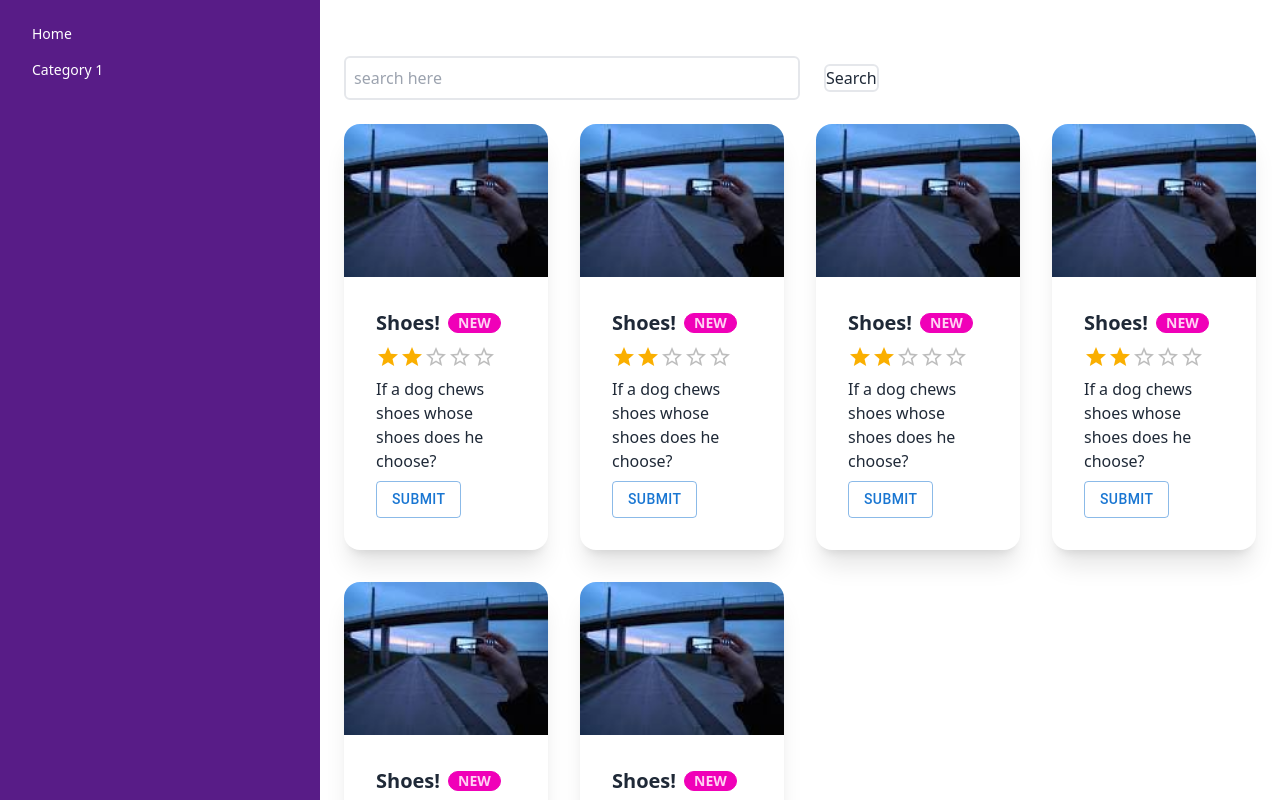
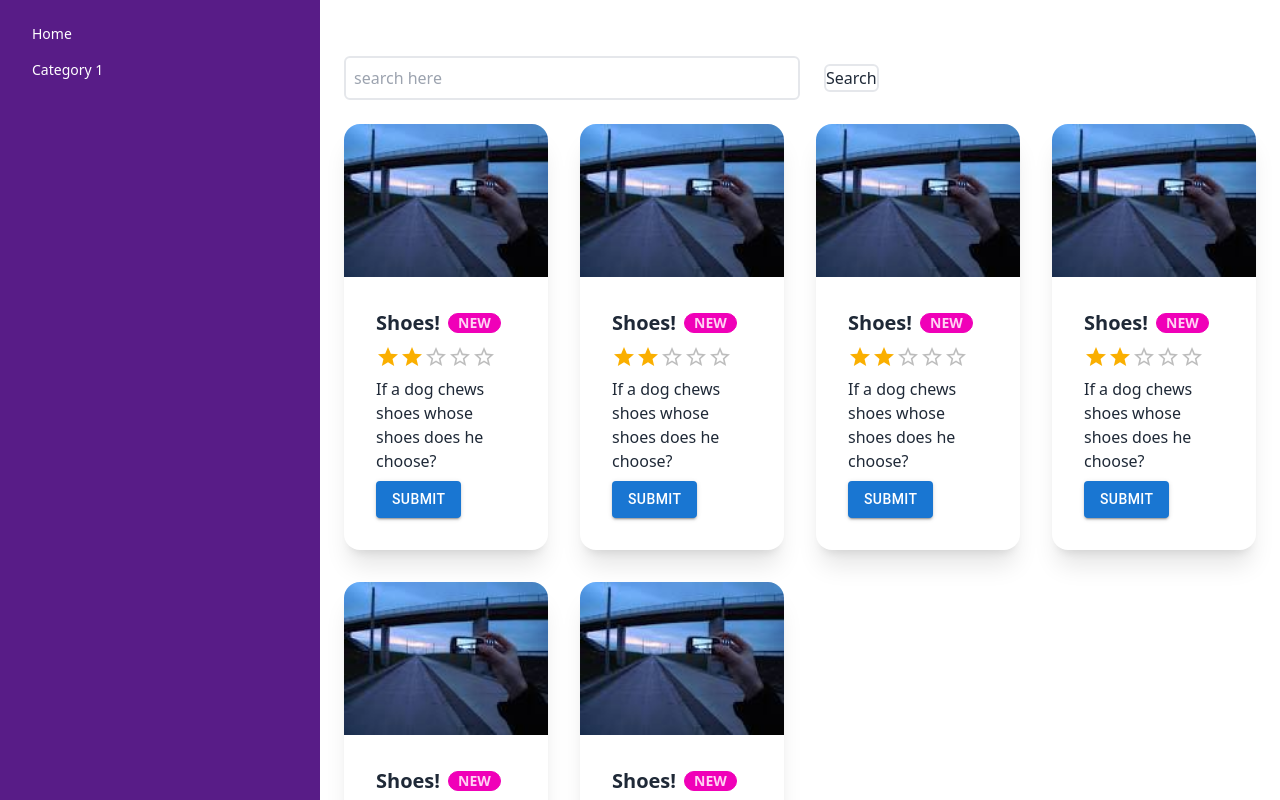
Before and after one commit to Asadullah246/drive, a React (Vite) app: page / in a window 1280 px wide. Shown: the top 800 px of the page. Built offline with nearby package versions, Linux system fonts and the light colour scheme; the HTML template or start-up script is replaced by a standard one.

Commit message:
btn update

```diff
--- a/package.json
+++ b/package.json
@@ -13,6 +13,7 @@
     "@emotion/react": "^11.11.1",
     "@emotion/styled": "^11.11.0",
     "@mui/icons-material": "^5.13.7",
+    "@mui/lab": "^5.0.0-alpha.135",
     "@mui/material": "^5.13.7",
     "localforage": "^1.10.0",
     "match-sorter": "^6.3.1",
--- a/src/components/Card.jsx
+++ b/src/components/Card.jsx
@@ -1,5 +1,5 @@
 import { Rating } from "@mui/material";
-import LoadingButton from '@mui/lab/LoadingButton';
+import LoadingButton from "@mui/lab/LoadingButton";
 import cardImg1 from "../assets/CardImage/download.jpg";
 import { useState } from "react";
 
@@ -31,10 +31,11 @@
                                 <p>If a dog chews shoes whose shoes does he choose?</p>
                                 <div className="card-actions justify-start">
                                     {/* <div className="badge badge-outline">Fashion</div> */}
-                                    <LoadingButton loading variant="outlined">
-                                        Submit
-                                    </LoadingButton>
-
+                                    <div>
+                                        <LoadingButton loading={false} variant="contained">
+                                            Submit
+                                        </LoadingButton>
+                                    </div>
                                     {/* <div className="badge badge-outline">Products</div> */}
                                 </div>
                             </div>
--- a/src/pages/home/ProductDetails.jsx
+++ b/src/pages/home/ProductDetails.jsx
@@ -2,7 +2,19 @@
 const ProductDetails = () => {
     return (
         <div>
-
+            <h2>This is product details page</h2>
+            <div>
+                <div className="hero min-h-screen bg-base-200">
+                    <div className="hero-content flex-col lg:flex-row-reverse">
+                        <img src="/images/stock/photo-1635805737707-575885ab0820.jpg" className="max-w-sm rounded-lg shadow-2xl" />
+                        <div>
+                            <h1 className="text-5xl font-bold">Box Office News!</h1>
+                            <p className="py-6">Provident cupiditate voluptatem et in. Quaerat fugiat ut assumenda excepturi exercitationem quasi. In deleniti eaque aut repudiandae et a id nisi.</p>
+                            <button className="btn btn-primary">Get Started</button>
+                        </div>
+                    </div>
+                </div>
+            </div>
         </div>
     );
 };
```
Also changed, not shown: 1 other file (tests, documents, lock files or other folders).
